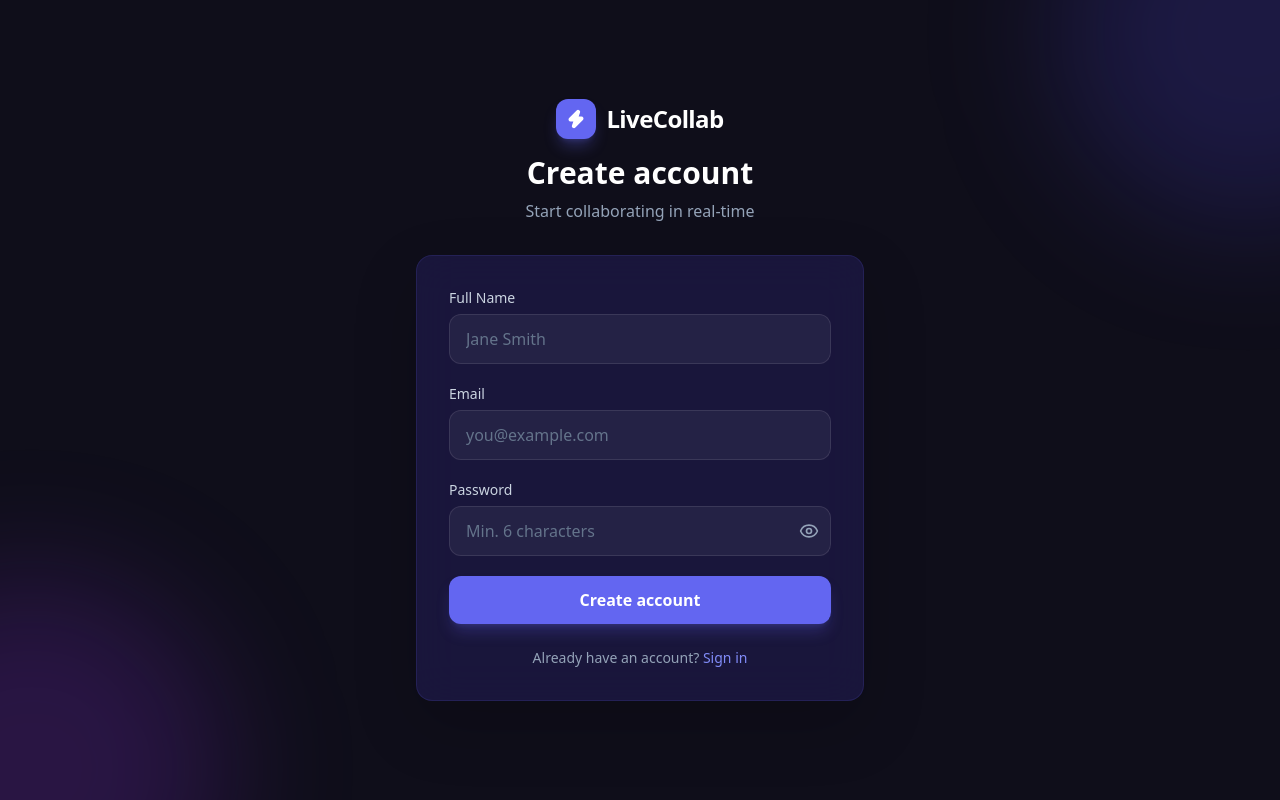
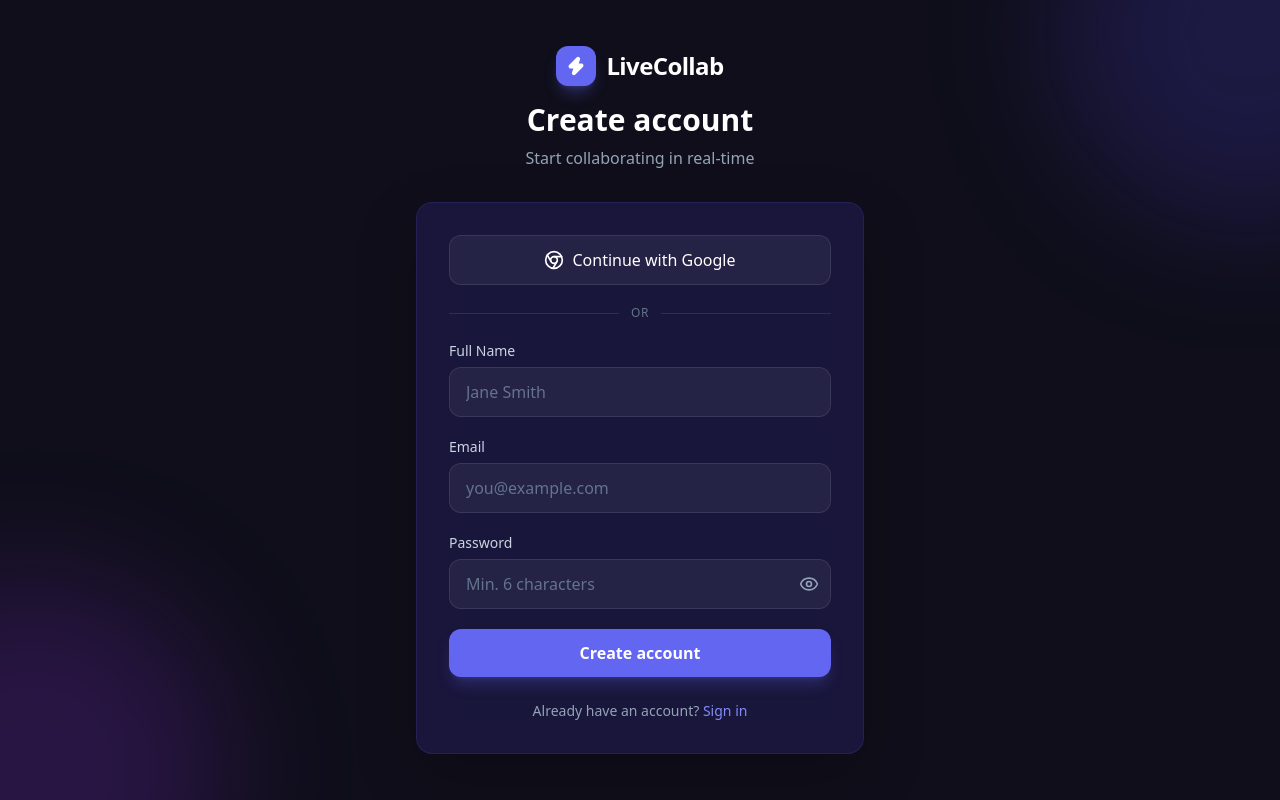
Before and after one commit to najmulcodes/livecollab-client, a React (Vite) app: page /register in a window 1280 px wide. Built offline with nearby package versions, Linux system fonts and the light colour scheme; no server answers.

Commit message:
feat: Google sign in button created

```diff
--- a/src/pages/LoginPage.jsx
+++ b/src/pages/LoginPage.jsx
@@ -1,7 +1,7 @@
 import { useState } from 'react';
 import { Link, useNavigate } from 'react-router-dom';
 import { toast } from 'react-hot-toast';
-import { Zap, Eye, EyeOff, Loader2 } from 'lucide-react';
+import { Zap, Eye, EyeOff, Loader2, Chrome } from 'lucide-react';
 import api from '../lib/api';
 import useAuthStore from '../store/authStore';
 import { initSocket } from '../socket/socket';
@@ -10,12 +10,14 @@ export default function LoginPage() {
   const [form, setForm] = useState({ email: '', password: '' });
   const [showPass, setShowPass] = useState(false);
   const [loading, setLoading] = useState(false);
+  const [googleLoading, setGoogleLoading] = useState(false);
   const { setAuth } = useAuthStore();
   const navigate = useNavigate();
 
   const handleSubmit = async (e) => {
     e.preventDefault();
     setLoading(true);
+
     try {
       const { data } = await api.post('/auth/login', form);
       setAuth(data.user, data.token);
@@ -29,9 +31,20 @@ export default function LoginPage() {
     }
   };
 
+  const handleGoogleLogin = () => {
+    try {
+      setGoogleLoading(true);
+
+      const baseURL = api.defaults?.baseURL || '';
+      window.location.href = `${baseURL}/auth/google`;
+    } catch (err) {
+      setGoogleLoading(false);
+      toast.error('Could not start Google sign-in');
+    }
+  };
+
   return (
     <div className="min-h-screen flex items-center justify-center bg-[#0f0e1a] relative overflow-hidden">
-      {/* Background */}
       <div className="absolute inset-0 overflow-hidden pointer-events-none">
         <div className="absolute -top-40 -left-40 w-96 h-96 bg-brand-600/20 rounded-full blur-3xl" />
         <div className="absolute -bottom-40 -right-40 w-96 h-96 bg-purple-600/20 rounded-full blur-3xl" />
@@ -39,7 +52,6 @@ export default function LoginPage() {
       </div>
 
       <div className="relative w-full max-w-md mx-4">
-        {/* Logo */}
         <div className="text-center mb-8">
           <div className="inline-flex items-center gap-2.5 mb-4">
             <div className="w-10 h-10 bg-brand-500 rounded-xl flex items-center justify-center shadow-lg shadow-brand-500/30">
@@ -52,41 +64,88 @@ export default function LoginPage() {
         </div>
 
         <div className="glass rounded-2xl p-8 shadow-modal">
+          <button
+            type="button"
+            onClick={handleGoogleLogin}
+            disabled={googleLoading}
+            className="w-full mb-5 border border-white/10 bg-white/5 hover:bg-white/10 text-white font-medium py-3 rounded-xl transition-all duration-200 flex items-center justify-center gap-2 disabled:opacity-60 disabled:cursor-not-allowed"
+          >
+            {googleLoading ? (
+              <>
+                <Loader2 className="w-4 h-4 animate-spin" />
+                Connecting...
+              </>
+            ) : (
+              <>
+                <Chrome className="w-5 h-5" />
+                Continue with Google
+              </>
+            )}
+          </button>
+
+          <div className="flex items-center gap-3 my-5">
+            <div className="h-px flex-1 bg-white/10" />
+            <span className="text-xs text-slate-500 uppercase tracking-wider">or</span>
+            <div className="h-px flex-1 bg-white/10" />
+          </div>
+
           <form onSubmit={handleSubmit} className="space-y-5">
             <div>
               <label className="block text-sm font-medium text-slate-300 mb-1.5">Email</label>
               <input
-                type="email" required autoComplete="email"
-                value={form.email} onChange={e => setForm(f => ({ ...f, email: e.target.value }))}
+                type="email"
+                required
+                autoComplete="email"
+                value={form.email}
+                onChange={(e) => setForm((f) => ({ ...f, email: e.target.value }))}
                 className="w-full bg-white/5 border border-white/10 rounded-xl px-4 py-3 text-white placeholder-slate-500 focus:outline-none focus:border-brand-500 focus:ring-1 focus:ring-brand-500 transition-all"
                 placeholder="you@example.com"
               />
             </div>
+
             <div>
               <label className="block text-sm font-medium text-slate-300 mb-1.5">Password</label>
               <div className="relative">
                 <input
-                  type={showPass ? 'text' : 'password'} required autoComplete="current-password"
-                  value={form.password} onChange={e => setForm(f => ({ ...f, password: e.target.value }))}
+                  type={showPass ? 'text' : 'password'}
+                  required
+                  autoComplete="current-password"
+                  value={form.password}
+                  onChange={(e) => setForm((f) => ({ ...f, password: e.target.value }))}
                   className="w-full bg-white/5 border border-white/10 rounded-xl px-4 py-3 pr-12 text-white placeholder-slate-500 focus:outline-none focus:border-brand-500 focus:ring-1 focus:ring-brand-500 transition-all"
                   placeholder="••••••••"
                 />
-                <button type="button" onClick={() => setShowPass(v => !v)} className="absolute right-3 top-1/2 -translate-y-1/2 text-slate-400 hover:text-slate-200 transition-colors">
+                <button
+                  type="button"
+                  onClick={() => setShowPass((v) => !v)}
+                  className="absolute right-3 top-1/2 -translate-y-1/2 text-slate-400 hover:text-slate-200 transition-colors"
+                >
                   {showPass ? <EyeOff className="w-5 h-5" /> : <Eye className="w-5 h-5" />}
                 </button>
               </div>
             </div>
+
             <button
-              type="submit" disabled={loading}
+              type="submit"
+              disabled={loading}
               className="w-full bg-brand-500 hover:bg-brand-600 disabled:opacity-60 disabled:cursor-not-allowed text-white font-semibold py-3 rounded-xl transition-all duration-200 flex items-center justify-center gap-2 shadow-lg shadow-brand-500/25"
             >
-              {loading ? <><Loader2 className="w-4 h-4 animate-spin" />Signing in...</> : 'Sign in'}
+              {loading ? (
+                <>
+                  <Loader2 className="w-4 h-4 animate-spin" />
+                  Signing in...
+                </>
+              ) : (
+                'Sign in'
+              )}
             </button>
           </form>
 
           <p className="text-center text-slate-400 mt-6 text-sm">
             Don't have an account?{' '}
-            <Link to="/register" className="text-brand-400 hover:text-brand-300 font-medium transition-colors">Create one</Link>
+            <Link to="/register" className="text-brand-400 hover:text-brand-300 font-medium transition-colors">
+              Create one
+            </Link>
           </p>
         </div>
       </div>
--- a/src/pages/RegisterPage.jsx
+++ b/src/pages/RegisterPage.jsx
@@ -1,7 +1,7 @@
 import { useState } from 'react';
 import { Link, useNavigate } from 'react-router-dom';
 import { toast } from 'react-hot-toast';
-import { Zap, Eye, EyeOff, Loader2 } from 'lucide-react';
+import { Zap, Eye, EyeOff, Loader2, Chrome } from 'lucide-react';
 import api from '../lib/api';
 import useAuthStore from '../store/authStore';
 import { initSocket } from '../socket/socket';
@@ -10,12 +10,17 @@ export default function RegisterPage() {
   const [form, setForm] = useState({ name: '', email: '', password: '' });
   const [showPass, setShowPass] = useState(false);
   const [loading, setLoading] = useState(false);
+  const [googleLoading, setGoogleLoading] = useState(false);
   const { setAuth } = useAuthStore();
   const navigate = useNavigate();
 
   const handleSubmit = async (e) => {
     e.preventDefault();
-    if (form.password.length < 6) return toast.error('Password must be at least 6 characters');
+
+    if (form.password.length < 6) {
+      return toast.error('Password must be at least 6 characters');
+    }
+
     setLoading(true);
     try {
       const { data } = await api.post('/auth/register', form);
@@ -27,6 +32,18 @@ export default function RegisterPage() {
       toast.error(err.response?.data?.message || 'Registration failed');
     } finally {
       setLoading(false);
+    }
+  };
+
+  const handleGoogleRegister = () => {
+    try {
+      setGoogleLoading(true);
+
+      const baseURL = api.defaults?.baseURL || '';
+      window.location.href = `${baseURL}/auth/google`;
+    } catch (err) {
+      setGoogleLoading(false);
+      toast.error('Could not start Google sign-in');
     }
   };
 
@@ -50,50 +67,100 @@ export default function RegisterPage() {
         </div>
 
         <div className="glass rounded-2xl p-8 shadow-modal">
+          <button
+            type="button"
+            onClick={handleGoogleRegister}
+            disabled={googleLoading}
+            className="w-full mb-5 border border-white/10 bg-white/5 hover:bg-white/10 text-white font-medium py-3 rounded-xl transition-all duration-200 flex items-center justify-center gap-2 disabled:opacity-60 disabled:cursor-not-allowed"
+          >
+            {googleLoading ? (
+              <>
+                <Loader2 className="w-4 h-4 animate-spin" />
+                Connecting...
+              </>
+            ) : (
+              <>
+                <Chrome className="w-5 h-5" />
+                Continue with Google
+              </>
+            )}
+          </button>
+
+          <div className="flex items-center gap-3 my-5">
+            <div className="h-px flex-1 bg-white/10" />
+            <span className="text-xs text-slate-500 uppercase tracking-wider">or</span>
+            <div className="h-px flex-1 bg-white/10" />
+          </div>
+
           <form onSubmit={handleSubmit} className="space-y-5">
             <div>
               <label className="block text-sm font-medium text-slate-300 mb-1.5">Full Name</label>
               <input
-                type="text" required
-                value={form.name} onChange={e => setForm(f => ({ ...f, name: e.target.value }))}
+                type="text"
+                required
+                value={form.name}
+                onChange={(e) => setForm((f) => ({ ...f, name: e.target.value }))}
                 className="w-full bg-white/5 border border-white/10 rounded-xl px-4 py-3 text-white placeholder-slate-500 focus:outline-none focus:border-brand-500 focus:ring-1 focus:ring-brand-500 transition-all"
                 placeholder="Jane Smith"
               />
             </div>
+
             <div>
               <label className="block text-sm font-medium text-slate-300 mb-1.5">Email</label>
               <input
-                type="email" required
-                value={form.email} onChange={e => setForm(f => ({ ...f, email: e.target.value }))}
+                type="email"
+                required
+                autoComplete="email"
+                value={form.email}
+                onChange={(e) => setForm((f) => ({ ...f, email: e.target.value }))}
                 className="w-full bg-white/5 border border-white/10 rounded-xl px-4 py-3 text-white placeholder-slate-500 focus:outline-none focus:border-brand-500 focus:ring-1 focus:ring-brand-500 transition-all"
                 placeholder="you@example.com"
               />
             </div>
+
             <div>
               <label className="block text-sm font-medium text-slate-300 mb-1.5">Password</label>
               <div className="relative">
                 <input
-                  type={showPass ? 'text' : 'password'} required
-                  value={form.password} onChange={e => setForm(f => ({ ...f, password: e.target.value }))}
+                  type={showPass ? 'text' : 'password'}
+                  required
+                  autoComplete="new-password"
+                  value={form.password}
+                  onChange={(e) => setForm((f) => ({ ...f, password: e.target.value }))}
                   className="w-full bg-white/5 border border-white/10 rounded-xl px-4 py-3 pr-12 text-white placeholder-slate-500 focus:outline-none focus:border-brand-500 focus:ring-1 focus:ring-brand-500 transition-all"
                   placeholder="Min. 6 characters"
                 />
-                <button type="button" onClick={() => setShowPass(v => !v)} className="absolute right-3 top-1/2 -translate-y-1/2 text-slate-400 hover:text-slate-200 transition-colors">
+                <button
+                  type="button"
+                  onClick={() => setShowPass((v) => !v)}
+                  className="absolute right-3 top-1/2 -translate-y-1/2 text-slate-400 hover:text-slate-200 transition-colors"
+                >
                   {showPass ? <EyeOff className="w-5 h-5" /> : <Eye className="w-5 h-5" />}
                 </button>
               </div>
             </div>
+
             <button
-              type="submit" disabled={loading}
+              type="submit"
+              disabled={loading}
               className="w-full bg-brand-500 hover:bg-brand-600 disabled:opacity-60 disabled:cursor-not-allowed text-white font-semibold py-3 rounded-xl transition-all duration-200 flex items-center justify-center gap-2 shadow-lg shadow-brand-500/25"
             >
-              {loading ? <><Loader2 className="w-4 h-4 animate-spin" />Creating account...</> : 'Create account'}
+              {loading ? (
+                <>
+                  <Loader2 className="w-4 h-4 animate-spin" />
+                  Creating account...
+                </>
+              ) : (
+                'Create account'
+              )}
             </button>
           </form>
 
           <p className="text-center text-slate-400 mt-6 text-sm">
             Already have an account?{' '}
-            <Link to="/login" className="text-brand-400 hover:text-brand-300 font-medium transition-colors">Sign in</Link>
+            <Link to="/login" className="text-brand-400 hover:text-brand-300 font-medium transition-colors">
+              Sign in
+            </Link>
           </p>
         </div>
       </div>
```
